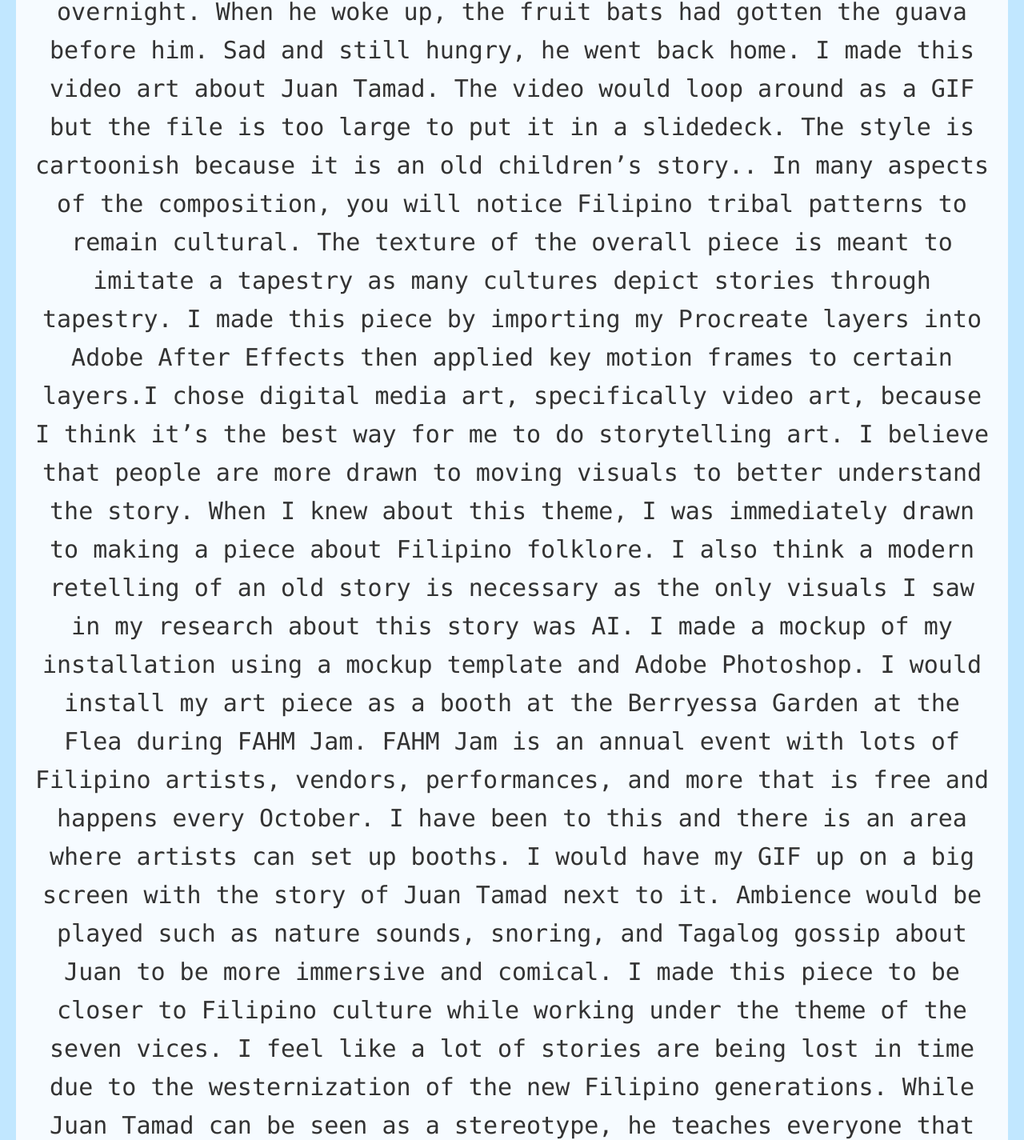
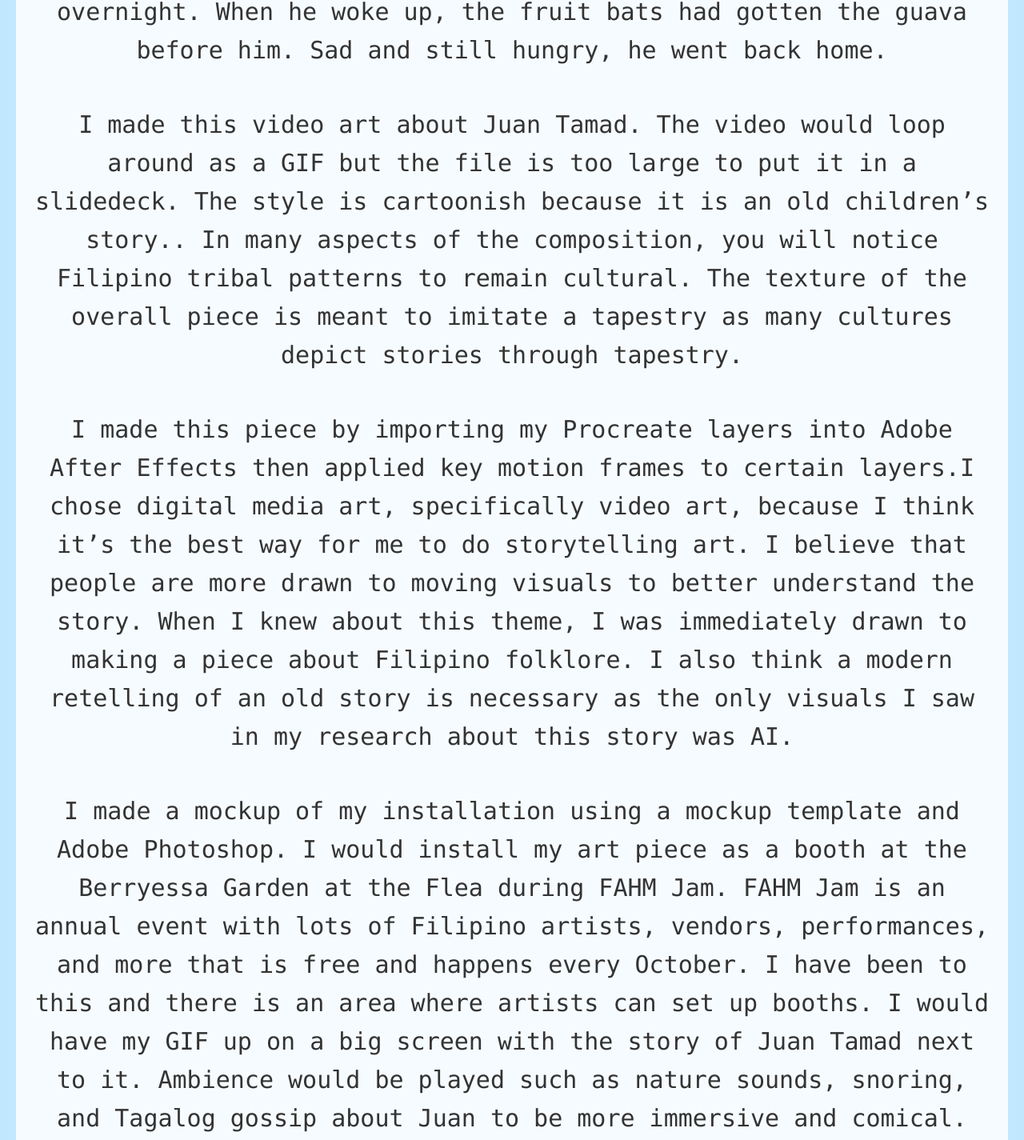
Before and after one commit to isabellaballesteros-gif/DigitalMedia_Portfolio, a plain HTML site: page page23.html in a window 1280 px wide. Shown: the part 2257-3682 px from the top of the page at 80% size. Drawn offline with Linux system fonts and the light colour scheme.

Commit message:
Update page23.html

```diff
--- a/page23.html
+++ b/page23.html
@@ -19,15 +19,15 @@
        <img width=250px src="https://i.postimg.cc/13Tqn16j/installationtamadpeople.png">
     </div>
   <h2> About the Project</h2>
- <p> I made this project in Fall 2026 for my Art 3 class. The overall theme was to make an artwork of our choice under the Seven Deadly Sins. I chose to make a piece about Sloth based on Filipino Folklore.Tamad means lazy in Tagalog, so his name was literally Lazy Juan. Juan was the perfect example of sloth of the seven vices. In Filipino Folklore, he was a boy that ruined every single task with his laziness. In the most popular story, Juan saw a ripe guava hanging from a tree. Instead of simply reaching up to pick it, he had a “better idea”. He laid down under the fruit with his mouth wide open so that it would fall into his mouth. He waited in glee, believing that his method was the easiest. But seconds turned into minutes, then into hours. Juan became tired and slept overnight. When he woke up, the fruit bats had gotten the guava before him. Sad and still hungry, he went back home.
+ <p> I made this project in Fall 2026 for my Art 3 class. The overall theme was to make an artwork of our choice under the Seven Deadly Sins. I chose to make a piece about Sloth based on Filipino Folklore.Tamad means lazy in Tagalog, so his name was literally Lazy Juan. Juan was the perfect example of sloth of the seven vices. In Filipino Folklore, he was a boy that ruined every single task with his laziness. In the most popular story, Juan saw a ripe guava hanging from a tree. Instead of simply reaching up to pick it, he had a “better idea”. He laid down under the fruit with his mouth wide open so that it would fall into his mouth. He waited in glee, believing that his method was the easiest. But seconds turned into minutes, then into hours. Juan became tired and slept overnight. When he woke up, the fruit bats had gotten the guava before him. Sad and still hungry, he went back home.</p>
 
-I made this video art about Juan Tamad. The video would loop around as a GIF but the file is too large to put it in a slidedeck. The style is cartoonish because it is an old children’s story.. In many aspects of the composition, you will notice Filipino tribal patterns to remain cultural. The texture of the overall piece is meant to imitate a tapestry as many cultures depict stories through tapestry.
+<p>I made this video art about Juan Tamad. The video would loop around as a GIF but the file is too large to put it in a slidedeck. The style is cartoonish because it is an old children’s story.. In many aspects of the composition, you will notice Filipino tribal patterns to remain cultural. The texture of the overall piece is meant to imitate a tapestry as many cultures depict stories through tapestry.</p>
 
- I made this piece by importing my Procreate layers into Adobe After Effects then applied key motion frames to certain layers.I chose digital media art, specifically video art, because I think it’s the best way for me to do storytelling art. I believe that people are more drawn to moving visuals to better understand the story. When I knew about this theme, I was immediately drawn to making a piece about Filipino folklore. I also think a modern retelling of an old story is necessary as the only visuals I saw in my research about this story was AI.
+<p>I made this piece by importing my Procreate layers into Adobe After Effects then applied key motion frames to certain layers.I chose digital media art, specifically video art, because I think it’s the best way for me to do storytelling art. I believe that people are more drawn to moving visuals to better understand the story. When I knew about this theme, I was immediately drawn to making a piece about Filipino folklore. I also think a modern retelling of an old story is necessary as the only visuals I saw in my research about this story was AI.</p>
 
-I made a mockup of my installation using a mockup template and Adobe Photoshop. I would install my art piece as a booth at the Berryessa Garden at the Flea during FAHM Jam. FAHM Jam is an annual event with lots of Filipino artists, vendors, performances, and more that is free and happens every October. I have been to this and there is an area where artists can set up booths. I would have my GIF up on a big screen with the story of Juan Tamad next to it. Ambience would be played such as nature sounds, snoring, and Tagalog gossip about Juan to be more immersive and comical.
+<p>I made a mockup of my installation using a mockup template and Adobe Photoshop. I would install my art piece as a booth at the Berryessa Garden at the Flea during FAHM Jam. FAHM Jam is an annual event with lots of Filipino artists, vendors, performances, and more that is free and happens every October. I have been to this and there is an area where artists can set up booths. I would have my GIF up on a big screen with the story of Juan Tamad next to it. Ambience would be played such as nature sounds, snoring, and Tagalog gossip about Juan to be more immersive and comical.</p>
 
-I made this piece to be closer to Filipino culture while working under the theme of the seven vices. I feel like a lot of stories are being lost in time due to the westernization of the new Filipino generations. While Juan Tamad can be seen as a stereotype, he teaches everyone that you cannot gain anything by taking the “easy route”. It may seem like the best solution, when in actuality, you lose time and productivity which leads you to be in the same spot as you were when you started. Thank you.
+<p>I made this piece to be closer to Filipino culture while working under the theme of the seven vices. I feel like a lot of stories are being lost in time due to the westernization of the new Filipino generations. While Juan Tamad can be seen as a stereotype, he teaches everyone that you cannot gain anything by taking the “easy route”. It may seem like the best solution, when in actuality, you lose time and productivity which leads you to be in the same spot as you were when you started.</p>
 
     </div>
 
```
